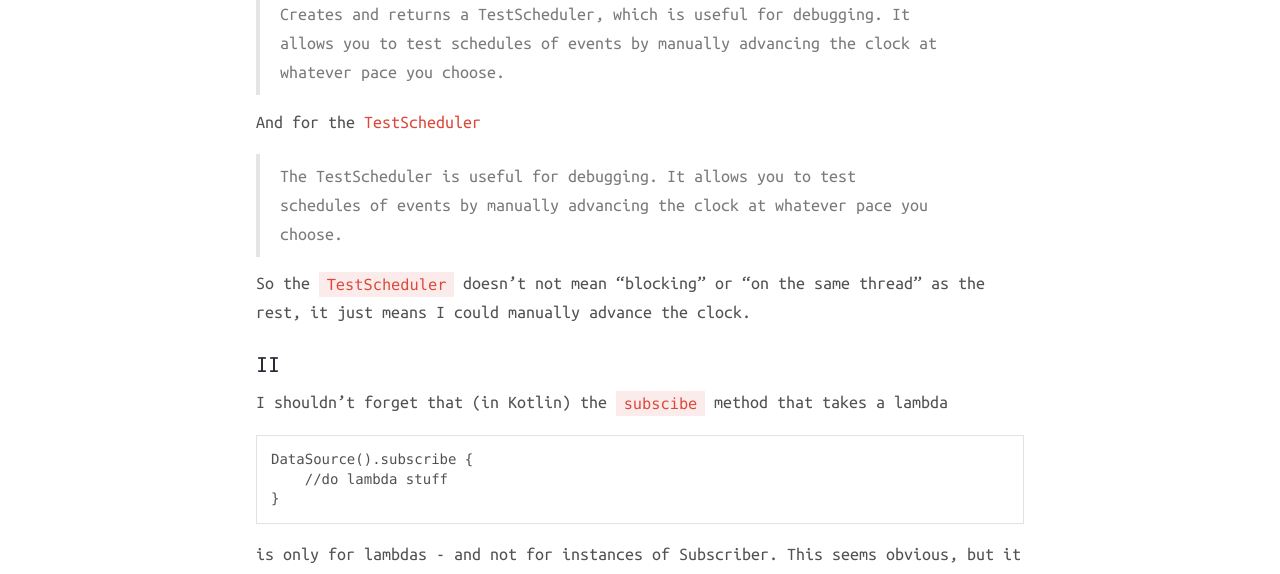
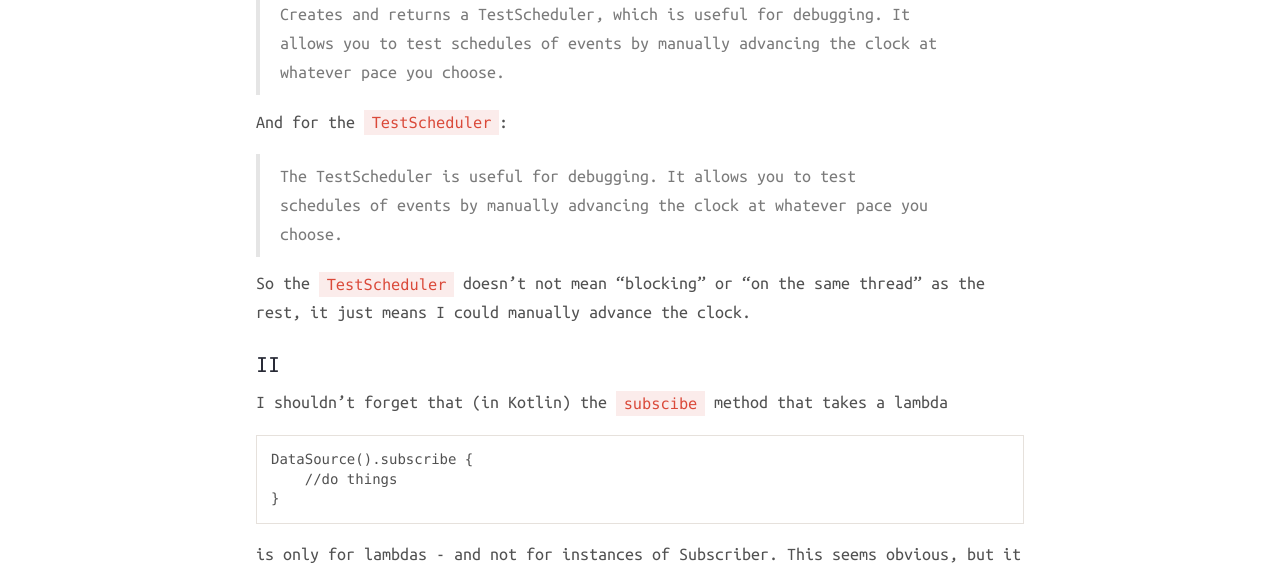
Before and after one commit to lmller/lmller.github.io, a Jekyll site: the page built from _posts/2016-03-08-testsubscriber.markdown, in a window 1280 px wide. Shown: the part 834-1408 px from the top of the page. Built offline with Jekyll 4.4.1, drawn with Linux system fonts in a browser that asks for light colours; nearby versions of some CDN libraries; comment, search, counter and statistics services are not loaded.

Commit message:
Update 2016-03-08-testsubscriber.markdown

`````diff
--- a/_posts/2016-03-08-testsubscriber.markdown
+++ b/_posts/2016-03-08-testsubscriber.markdown
@@ -29,11 +29,12 @@ The [documentation](http://reactivex.io/RxJava/javadoc/rx/schedulers/Schedulers.
 > Creates and returns a TestScheduler, which is useful for debugging.
 > It allows you to test schedules of events by manually advancing the clock at whatever pace you choose.
 
-And for the [TestScheduler](http://reactivex.io/RxJava/javadoc/rx/schedulers/TestScheduler.html)
+And for the [`TestScheduler`](http://reactivex.io/RxJava/javadoc/rx/schedulers/TestScheduler.html):
 
 > The TestScheduler is useful for debugging. It allows you to test schedules of events by manually advancing the clock at whatever pace you choose.
 
 So the `TestScheduler` doesn't not mean "blocking" or "on the same thread" as the rest, it just means I could manually advance the clock.
+
 
 #### II
 
@@ -41,12 +42,13 @@ I shouldn't forget that (in Kotlin) the `subscibe` method that takes a lambda
 
 ````
 DataSource().subscribe {
-    //do lambda stuff
+    //do things
 }
 ````
 
 is only for lambdas - and not for instances of Subscriber.
 This seems obvious, but it happens that while changing things from one concept to the other I might accidently keep the '{}' brakets.
+
 
 #### III
 
`````
